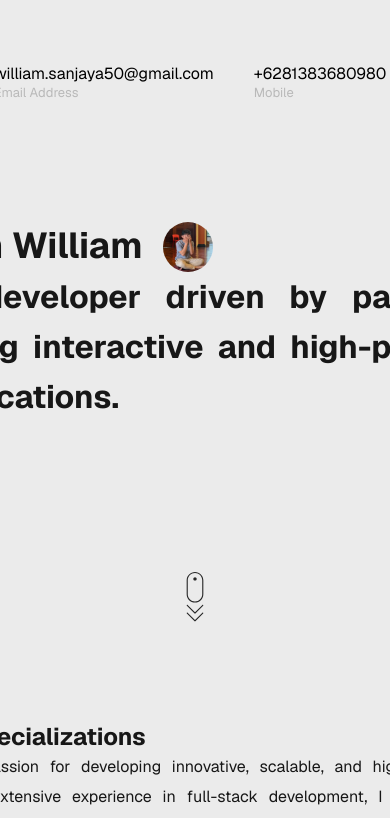
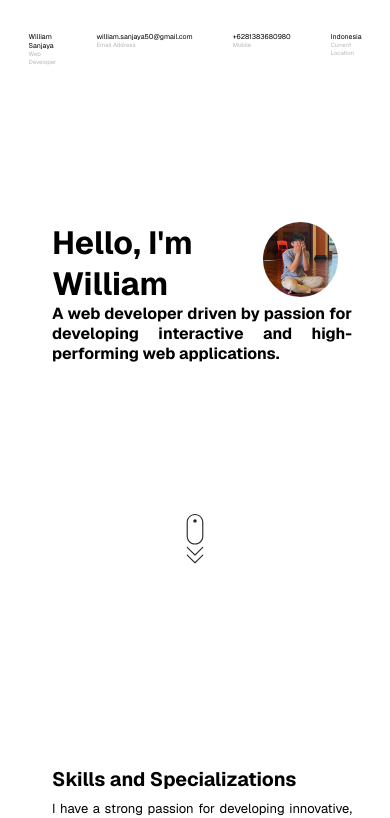
Before and after one commit to WilliamSnjy/portfolio, a Next.js app: page / in a window 390 px wide. Shown: the top 818 px of the page. Built offline with nearby package versions, Linux system fonts and the light colour scheme.

Commit message:
second commit

```diff
--- a/src/app/globals.css
+++ b/src/app/globals.css
@@ -1,7 +1,7 @@
-:root {
+/* :root {
   --background: #ebebeb;
   --foreground: #171717;
-}
+} */
 
 html,
 body {
@@ -10,8 +10,8 @@ body {
 }
 
 body {
-  color: var(--foreground);
-  background: var(--background);
+  /* color: var(--foreground);
+  background: var(--background); */
   font-family: Arial, Helvetica, sans-serif;
   -webkit-font-smoothing: antialiased;
   -moz-osx-font-smoothing: grayscale;
@@ -27,9 +27,3 @@ a {
   color: inherit;
   text-decoration: none;
 }
-
-@media (prefers-color-scheme: dark) {
-  html {
-    color-scheme: dark;
-  }
-}
--- a/src/app/layout.js
+++ b/src/app/layout.js
@@ -12,7 +12,7 @@ const geistMono = Geist_Mono({
 });
 
 export const metadata = {
-  title: "Create Next App",
+  title: "William Sanjaya - Web Developer",
   description: "Generated by create next app",
 };
 
--- a/src/app/page.js
+++ b/src/app/page.js
@@ -13,8 +13,8 @@ export default function Home() {
           <h1>Hello, I&apos;m William</h1>
           <Image
             src="/mukaku.jpeg"
-            width={50}
-            height={50}
+            width={75}
+            height={75}
             alt="gambar muka"
             className={styles.roundimg}
           />
--- a/src/app/page.module.css
+++ b/src/app/page.module.css
@@ -1,11 +1,4 @@
 .page {
-  --gray-rgb: 214, 214, 214;
-  --gray-alpha-200: rgba(var(--gray-rgb), 0.08);
-  --gray-alpha-100: rgba(var(--gray-rgb), 0.05);
-
-  --button-primary-hover: #d6d6d6;
-  --button-secondary-hover: #f2f2f2;
-
   min-height: 100svh;
   padding: 0px 80px 10px 80px;
   gap: 64px;
@@ -53,7 +46,7 @@
   margin-top: 70px;
   display: flex;
   gap: 20px;
-  font-size: large;
+  font-size: xx-large;
 }
 
 .description{
@@ -157,6 +150,48 @@
 }
 
 @media (max-width: 600px) {
+
+  .navhead{
+    font-size: 7px;
+  }
+
+  .navcontent{
+    font-size: 0.2em;
+  }
+
+  .navbox{
+    align-items: normal;
+    justify-content: normal;
+  }
+
+  .introduction {
+    font-size: medium;
+    justify-content: center;
+  }
+
+  .description {
+    display: flex;
+    justify-content: center;
+    font-size: medium;
+    width: 300px;
+    line-height: 20px;
+  }
+
+  .description_article{
+    width: 300px;
+    font-size: small;
+  }
+
+  .box{
+    display: flex;
+    flex-direction: column;
+  }
+
+  .down {
+    margin-top: 150px;
+    margin-bottom: 200px;
+  }
+
   .page {
     padding: 32px;
     padding-bottom: 80px;
```
Also changed, not shown: public/Group 1.png (added), src/components/nav.js (indentation only), 1 other file (tests, documents, lock files or other folders).
